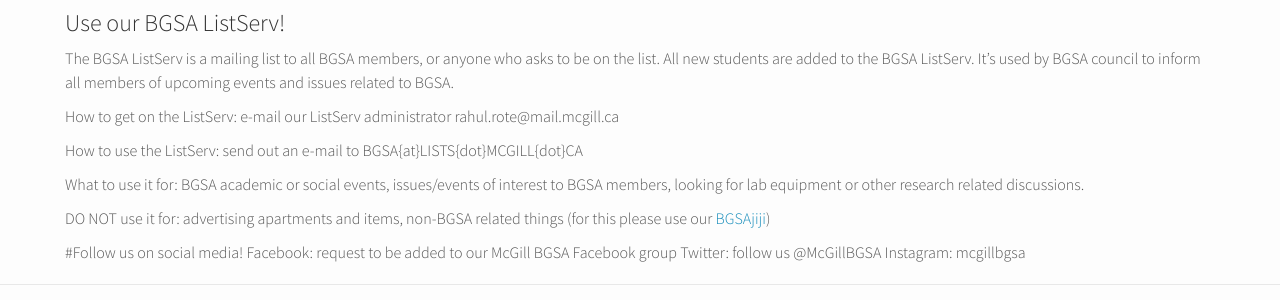
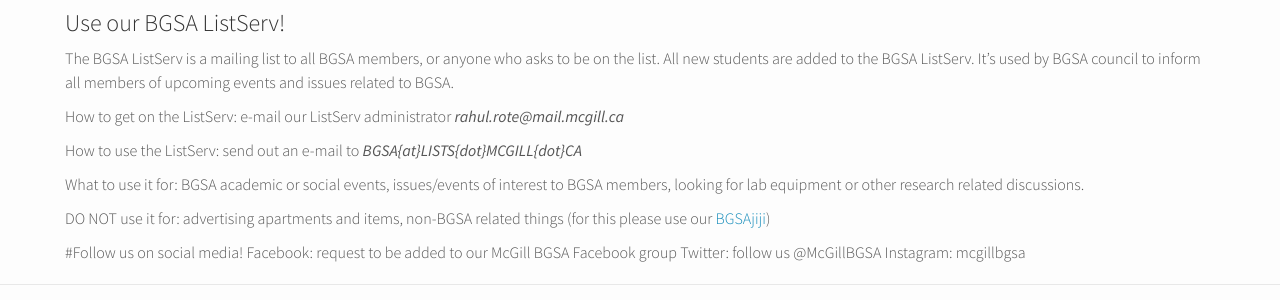
Before and after one commit to McGillBGSA/McGillBGSA.github.io, a Jekyll site: the page built from about.md, in a window 1280 px wide and 1145 px high. Shown: the part 630-930 px from the top of the window. Built offline with Jekyll 4.4.1, drawn with Linux system fonts in a browser that asks for light colours; nearby versions of some CDN libraries.

```diff
--- a/about.md
+++ b/about.md
@@ -18,9 +18,9 @@ Stay informed about our events by checking out the [BGSA blog](http://mcgillbgsa
 #Use our BGSA ListServ!
 The BGSA ListServ is a mailing list to all BGSA members, or anyone who asks to be on the list.  All new students are added to the BGSA ListServ.  It’s used by BGSA council to inform all members of upcoming events and issues related to BGSA.
 
-How to get on the ListServ: e-mail our ListServ administrator rahul.rote@mail.mcgill.ca
+How to get on the ListServ: e-mail our ListServ administrator _rahul.rote@mail.mcgill.ca_
 
-How to use the ListServ: send out an e-mail to BGSA{at}LISTS{dot}MCGILL{dot}CA
+How to use the ListServ: send out an e-mail to _BGSA{at}LISTS{dot}MCGILL{dot}CA_
 
 What to use it for: BGSA academic or social events, issues/events of interest to BGSA members, looking for lab equipment or other research related discussions.
 
```
